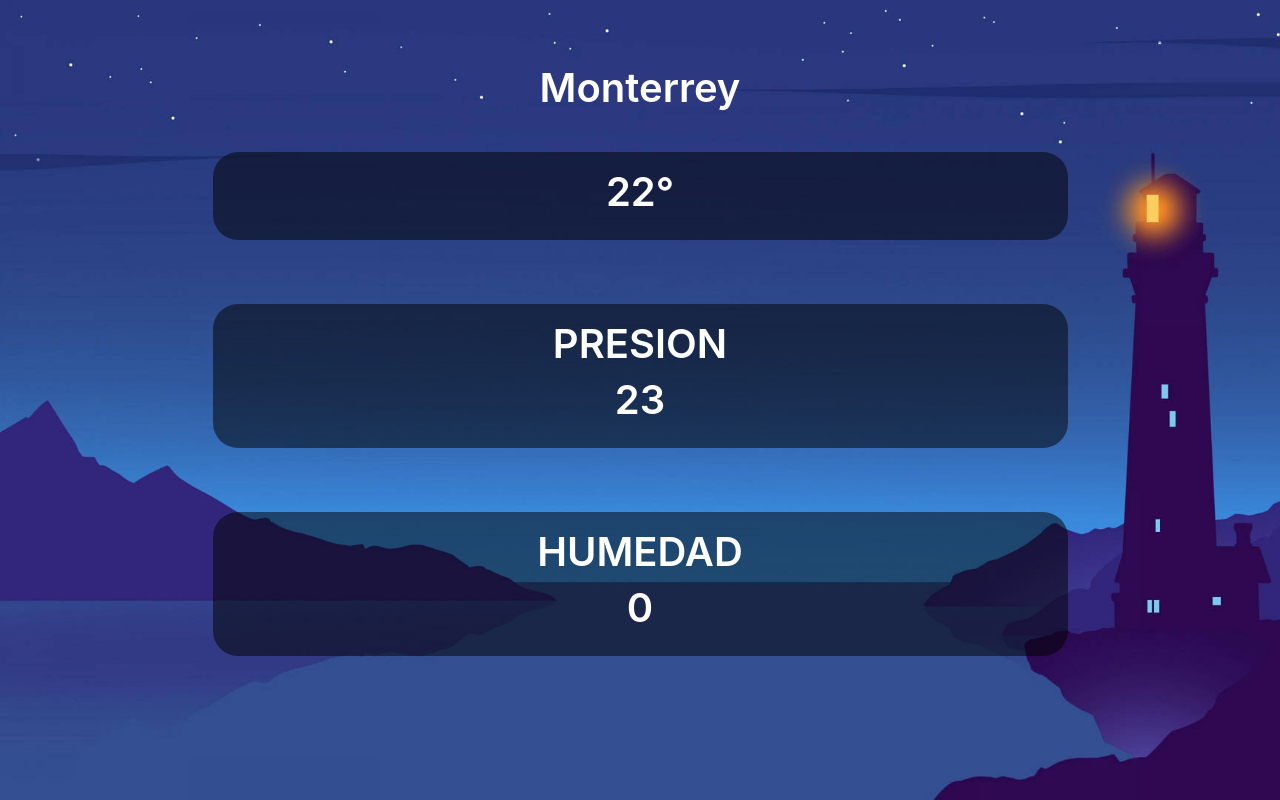
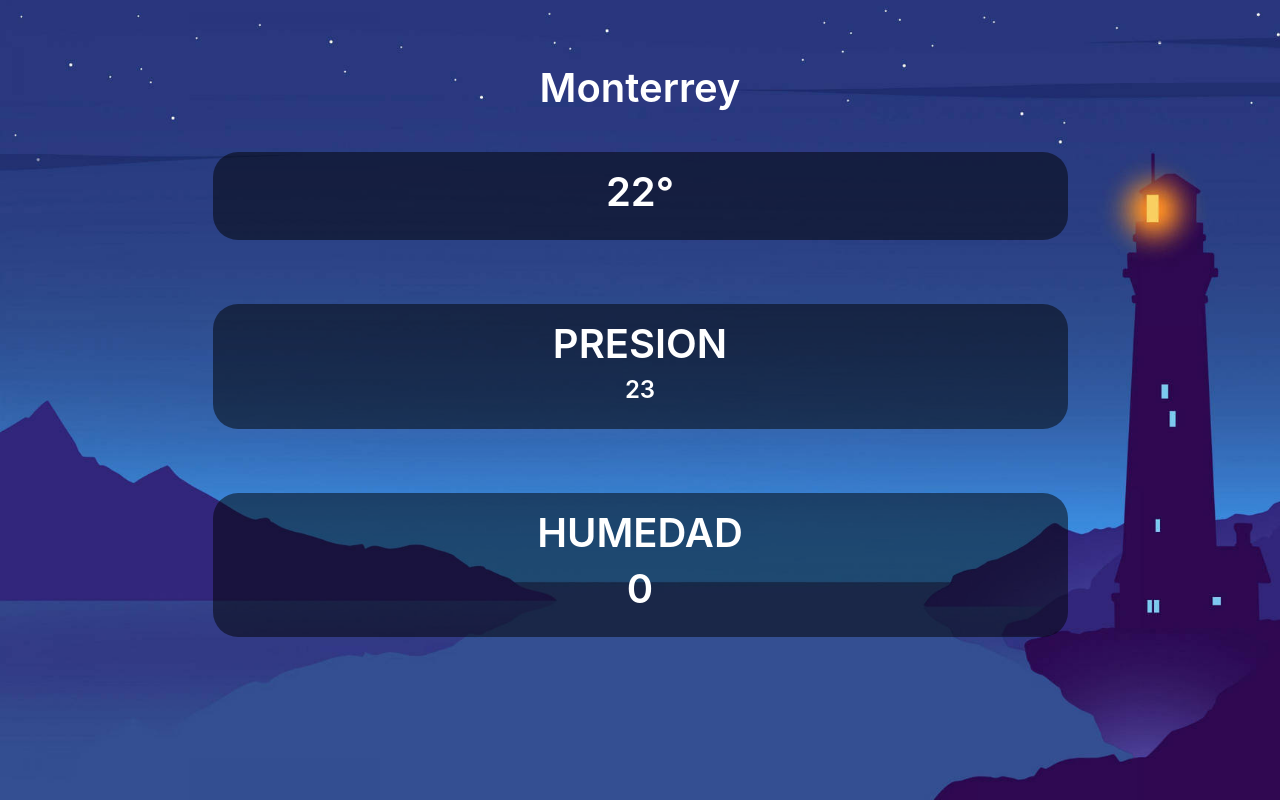
Before and after one commit to Jorgy-hub/weather-app, a plain HTML site: page index.html in a window 1280 px wide. Drawn offline with nearby package versions, Linux system fonts and the light colour scheme; no server answers.

Commit message:
Update style.css

```diff
--- a/public/css/style.css
+++ b/public/css/style.css
@@ -15,6 +15,10 @@ h1 {
     font-size: 5vh;
 }
 
+#presion {
+    font-size: 3vh !important;
+}
+
 .box {
     background-color: rgba(0,0,0,0.5);
     width: 75%;
```
